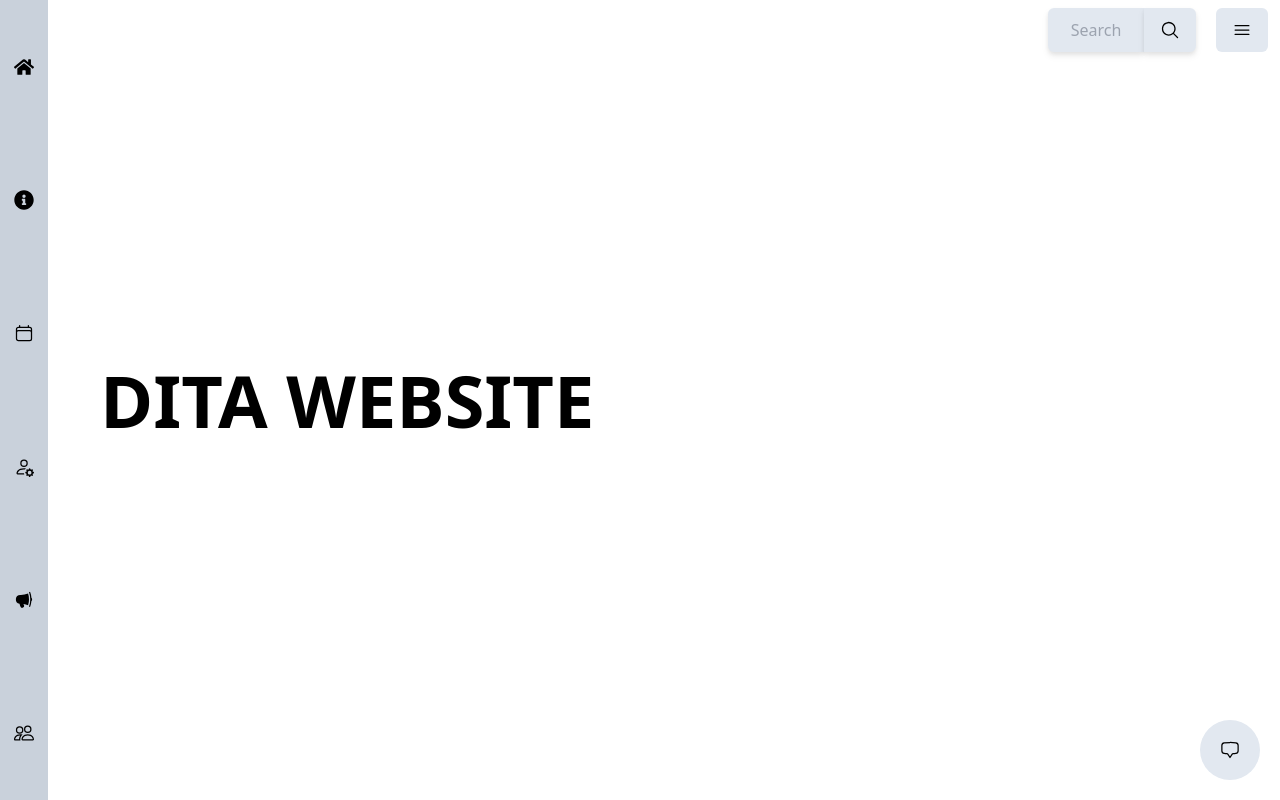
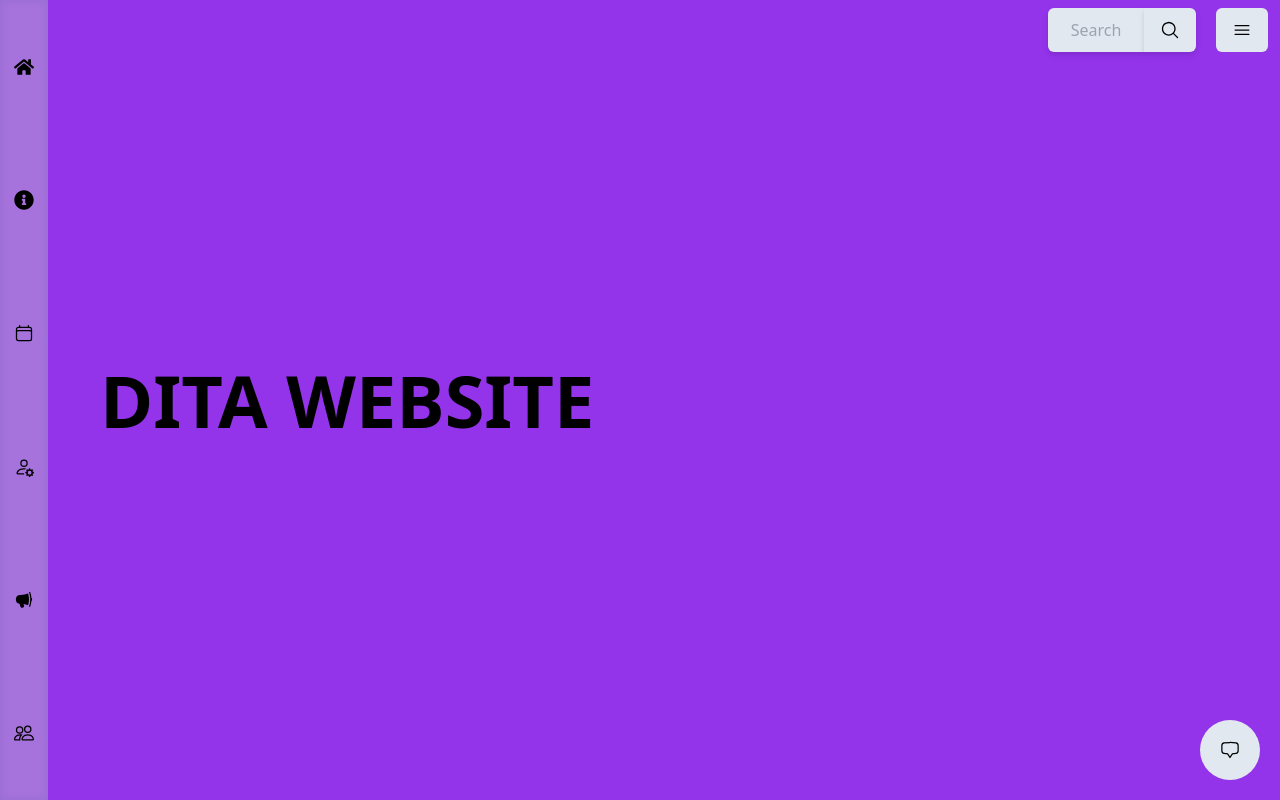
Before and after one commit to dita-daystaruni/dita-website-frontend, a React (Vite) app: page / in a window 1280 px wide. Shown: the top 800 px of the page. Built offline with nearby package versions, Linux system fonts and the light colour scheme.

Commit message:
refacor:addition of rouing

```diff
--- a/src/App.jsx
+++ b/src/App.jsx
@@ -1,14 +1,17 @@
 import React from 'react'
 import Home from './pages/home/home'
-import { IconContext } from "react-icons";
-
+import Error from './pages/error/error'
+import { Routes, Route, BrowserRouter } from 'react-router-dom';
 
 const App = () => {
   return (
     <div>
-      <IconContext.Provider value={{ size: "20"}}>
-      <Home/>
-      </IconContext.Provider>
+      <BrowserRouter>
+        <Routes>
+          <Route path='/' element={<Home/>}/>
+          <Route path='*' element={<Error/>}/>
+        </Routes>
+      </BrowserRouter>
     </div>
   )
 }
--- a/src/pages/components/common/chatbot.jsx
+++ b/src/pages/components/common/chatbot.jsx
@@ -1,6 +1,6 @@
 import { ChatBubbleBottomCenterIcon } from '@heroicons/react/24/outline'
 import React, { useState } from 'react';
-import profile from '../../../assets/unsplash_dsvJgiBJTOs.png';
+import { BsRobot } from 'react-icons/bs';
 import { BsSendFill } from 'react-icons/bs';
 
 export default function Chatbot() {
@@ -26,13 +26,13 @@ export default function Chatbot() {
 
 export const ChatMsgDialog = () => {
   return (
-    <div className='fixed bottom-20 max-sm:bottom-28 rounded-md drop-shadow-md
+    <div className='fixed bottom-24 max-sm:bottom-28 rounded-md drop-shadow-md
                     right-5 w-80 h-3/4 max-sm:h-2/3 p-6 bg-slate-200 dark:bg-slate-900'>
       <div className='relative flex flex-col h-full'>
       <section className='flex flex-col justify-between items-center'>
         <div className="relative">
-            <img alt='profile' src={profile}
-             className='relative w-16 h-16 rounded-full'/>
+            <BsRobot
+             className='relative w-14 h-14 text-slate-900 dark:text-slate-300 rounded-full'/>
              <span className='absolute bottom-0 left-0 w-4 h-4 rounded-full border-2 border-slate-200 dark:border-slate-900 bg-green-500'/>
         </div>
         <h1 className='font-semibold dark:text-white'>DITA Chatbot</h1>
--- a/src/pages/components/landing/header.jsx
+++ b/src/pages/components/landing/header.jsx
@@ -5,12 +5,11 @@ import Chatbot from '../common/chatbot'
 
 const Header = () => {
   return (
-    <main className="flex flex-col h-[100vh] w-full
-                     bg-cover header-photo
-                     dark:bg-gradient-to-tr dark:from-slate-900 dark:to-blue-500">
+    <main className="flex flex-col h-[100vh] w-screen
+                     bg-purple-600">
     <Navbar/>
     <Sidebar/>
-    <div className="h-3/5 p-5 max-md:p-6 mx-auto my-auto w-full flex flex-col justify-between">
+    <div className="h-3/5 p-5 max-md:p-6 mx-auto my-auto w-screen flex flex-col justify-between">
         <h1 className='text-7xl font-bold font-sans ml-20 my-auto dark:text-white max-sm:text-5xl max-sm:text-center max-sm:ml-0'>DITA WEBSITE</h1>
     </div>
     <Chatbot/>
```
Also changed, not shown: 2 other files (tests, documents, lock files or other folders).
